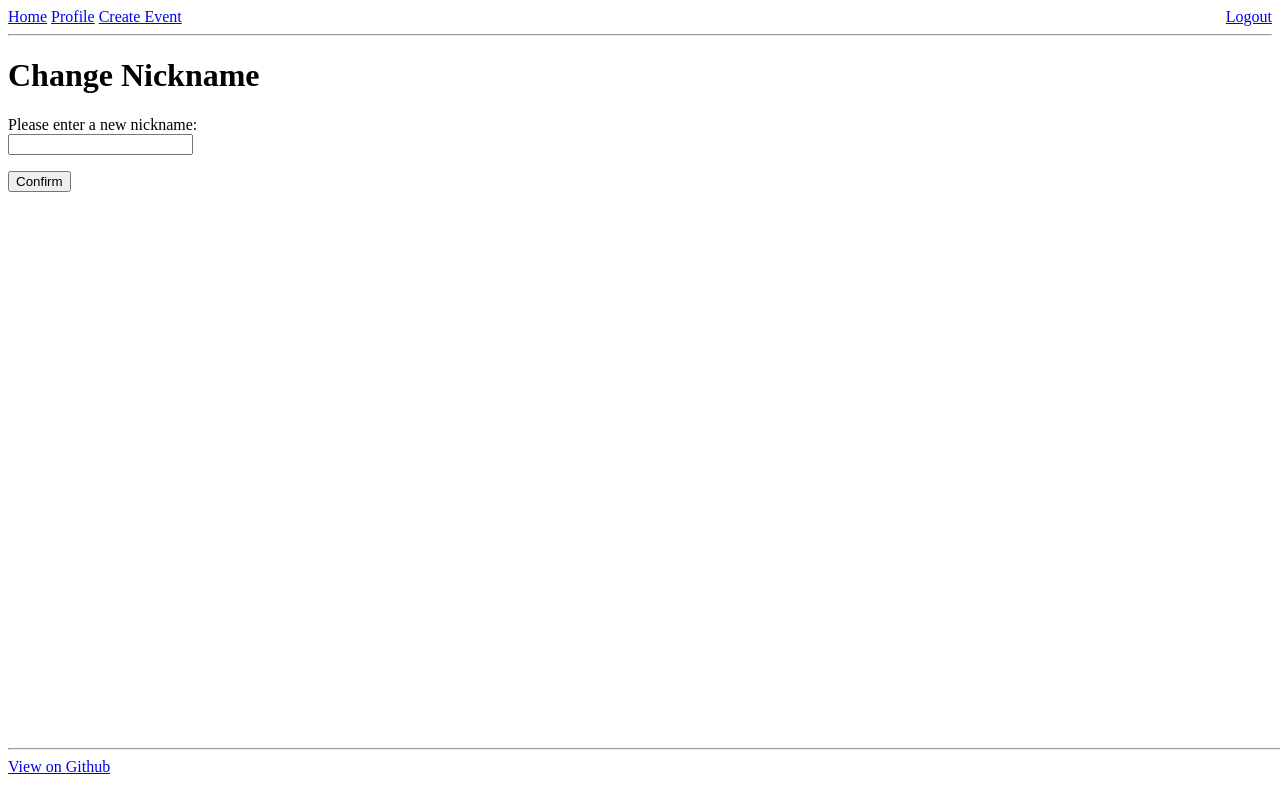
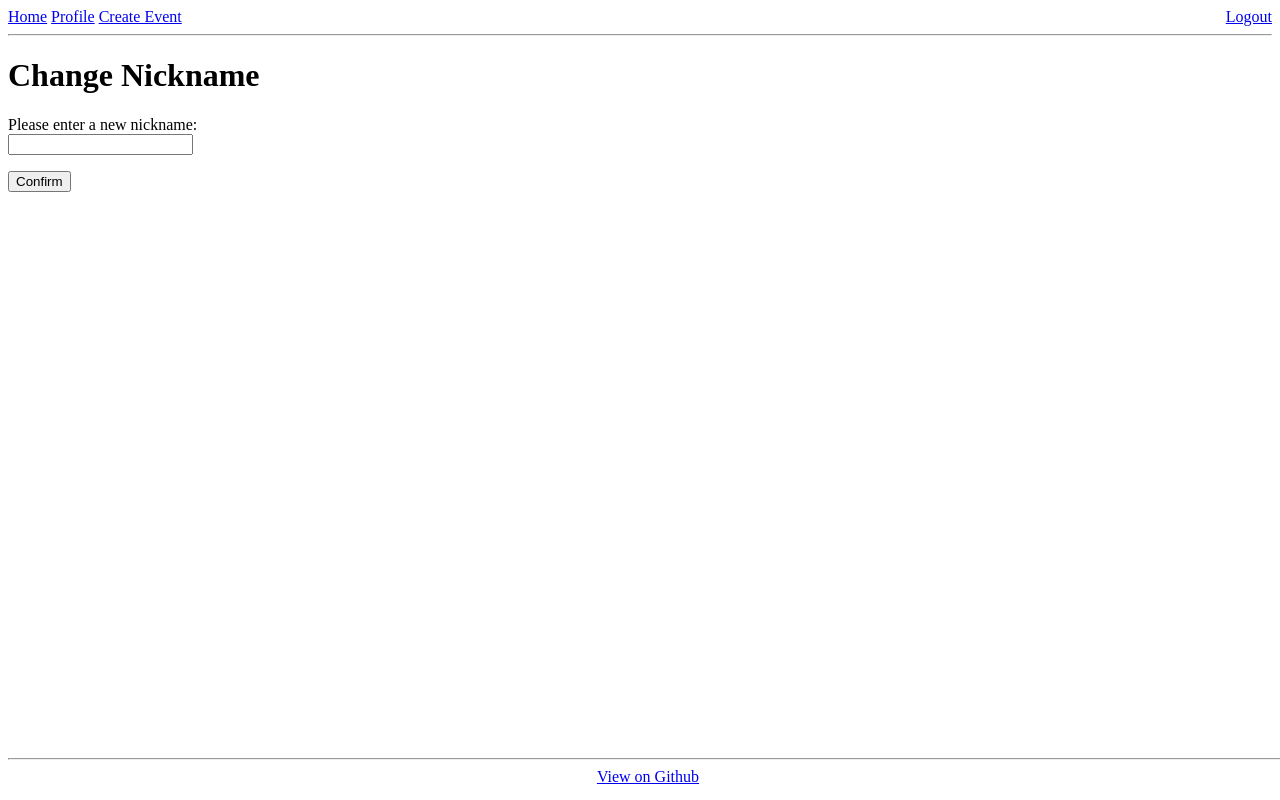
Before and after one commit to alexxpan/find-frisbee, a Flask app: page /changenickname in a window 1280 px wide. Run offline with Flask 2, Linux system fonts and the light colour scheme; a user stored in the database is signed in.

Commit message:
adjust footer

```diff
--- a/app/templates/base.html
+++ b/app/templates/base.html
@@ -5,13 +5,14 @@ html {
     min-height: 100%;
 }
 body {
-    margin-bottom: 60px /* Footer height */
+    margin-bottom: 50px; /* Footer height */
 }
 footer {
     position: absolute;
     bottom: 0;
     width: 100%;
-    height: 60px
+    height: 50px;
+    text-align: center;
 }
 
 </style>
```
